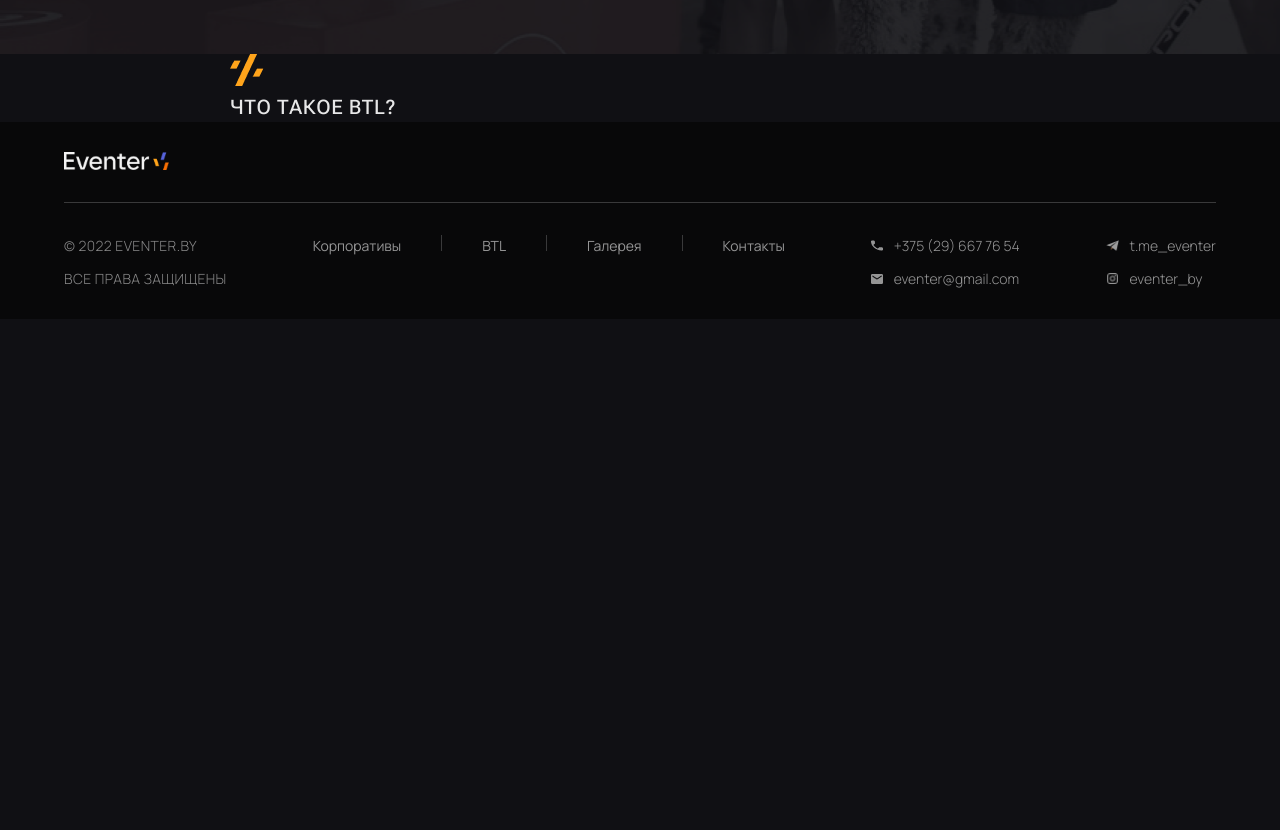
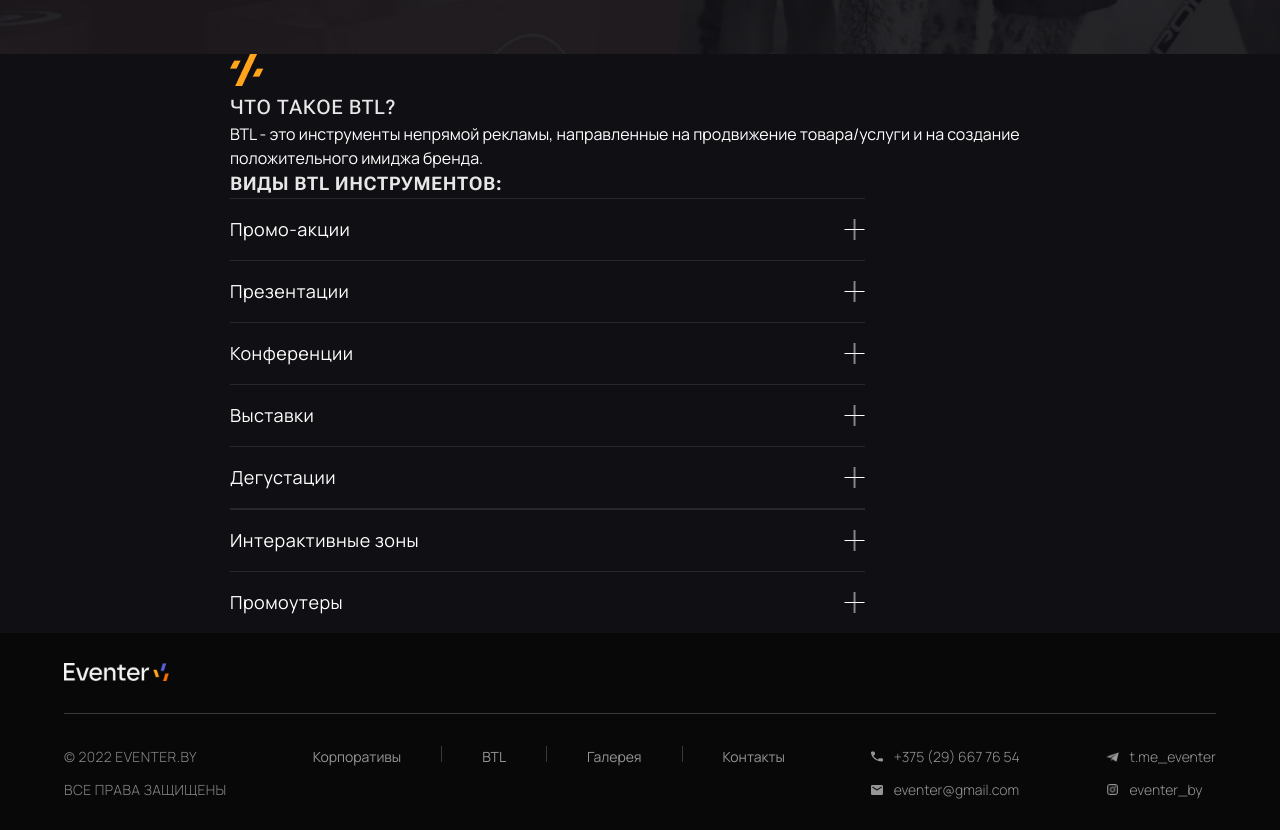
Before and after one commit to ddipper/EventerWebApp, a Vue app: page /btl in a window 1280 px wide. Shown: the part 846-1676 px from the top of the page. Before the commit the page ends 1165 px from the top, so only its background shows below. Built offline with nearby package versions, Linux system fonts and the light colour scheme.

Commit message:
Update Btl.vue

```diff
--- a/src/components/Btl.vue
+++ b/src/components/Btl.vue
@@ -16,11 +16,27 @@
   <section id="WhatIs">
     <div class="container">
       <div class="what-title">
-        <img src="../assets/BTL/icon2.png" alt="">
+        <div>
+          <img src="../assets/BTL/icon2.png" alt="">
+        </div>
         <h2>Что такое BTL?</h2>
       </div>
       <div>
-
+        <p>
+          BTL - это инструменты непрямой рекламы, направленные на продвижение товара/услуги и на создание положительного имиджа бренда.
+        </p>
+        <div>
+          <h3>Виды BTL инструментов:</h3>
+          <div id="drop-down">
+            <details v-for="(item, index) in items" :open="openIndex == index" class="details" :class="{ 'open': openIndex == index }">
+                <summary @click.prevent="handleToggle(index)">
+                  <p>{{ item.title }}</p>
+                  <img src="../assets/about/plus.png" class="rotatiable">
+                </summary>
+                <p v-if="openIndex === index" class="summary__content">{{ item.content }}</p>
+            </details>
+          </div>
+        </div>
       </div>
     </div>
   </section>
@@ -31,12 +47,31 @@ import ButtonsComponent from './Modules/ButtonsComponent.vue'
   export default{
       data(){
         return{
-
-        }
+          hoverColor: '',
+         items: [
+            { title: 'Промо-акции', content: 'А я сам хз, там пропорции какие-то и тд и тп. В общем сложная вся эта штука, лучше не рассчитывать, а просто дать мне денег, карту могу дать в лс в телеге @ddipperq' },
+            { title: 'Презентации', content: 'А я сам хз, там пропорции какие-то и тд и тп. В общем сложная вся эта штука, лучше не рассчитывать, а просто дать мне денег, карту могу дать в лс в телеге @ddipperq' },
+            { title: 'Конференции', content: 'А я сам хз, там пропорции какие-то и тд и тп. В общем сложная вся эта штука, лучше не рассчитывать, а просто дать мне денег, карту могу дать в лс в телеге @ddipperq' },
+            { title: 'Выставки', content: 'А я сам хз, там пропорции какие-то и тд и тп. В общем сложная вся эта штука, лучше не рассчитывать, а просто дать мне денег, карту могу дать в лс в телеге @ddipperq' },
+            { title: 'Дегустации', content: 'А я сам хз, там пропорции какие-то и тд и тп. В общем сложная вся эта штука, лучше не рассчитывать, а просто дать мне денег, карту могу дать в лс в телеге @ddipperq' },
+            { title: 'Интерактивные зоны', content: 'А я сам хз, там пропорции какие-то и тд и тп. В общем сложная вся эта штука, лучше не рассчитывать, а просто дать мне денег, карту могу дать в лс в телеге @ddipperq' },
+            { title: 'Промоутеры', content: 'А я сам хз, там пропорции какие-то и тд и тп. В общем сложная вся эта штука, лучше не рассчитывать, а просто дать мне денег, карту могу дать в лс в телеге @ddipperq' },
+            ].map((item, index) => ({ ...item, isOpen: index === 0 })),
+         openIndex: null,
+         oldIndex: null,
+        };
       },
       components:{
         ButtonsComponent
-      }
+      },
+    methods: {
+      handleToggle(index) {
+         this.openIndex = this.openIndex === index ? null : index;
+      },
+      redirect() {
+         window.open(`${import.meta.env.VITE_TELEGRAM_LINK}`, '_blank');
+      },
+   },
   }
 </script>
 
@@ -72,4 +107,59 @@ import ButtonsComponent from './Modules/ButtonsComponent.vue'
       color: #F3F3F3;
     }
   }
+  .details{
+      width: 635px;
+      border-top: rgba(255, 255, 255, 0.1) 1px solid;
+      font-family: 'Manrope';
+      letter-spacing: 0.03em;
+
+      summary{
+         user-select: none;
+         width: 100%;
+         list-style: none;
+         font-size: 18px;
+         padding: 17px 0;
+         display: flex;
+         justify-content: space-between;
+         align-items: center;
+
+         &::-webkit-details-marker {
+            display: none;
+         }
+
+         img{
+            width: 21px;
+            height: 21px;
+         }
+         &:hover{
+            cursor: pointer;
+         }
+      }
+      .summary__content{
+         font-size: 15px;
+         color: rgba(255, 255, 255, 0.8);
+         padding-bottom: 17px;
+         padding-left: 5px;
+      }
+      &.open {
+         summary {
+            img {
+               transition: transform 0.3s ease-in-out;
+               transform: rotate(45deg);
+            }
+         }
+      }
+      &:not(.open) {
+         summary {
+            img {
+               transition: transform 0.3s ease-in-out;
+               transform: rotate(0deg);
+            }
+         }
+      }
+   }
+
+   .details:nth-child(5){
+      border-bottom: rgba(255, 255, 255, 0.1) 1px solid;
+   }
 </style>
```
